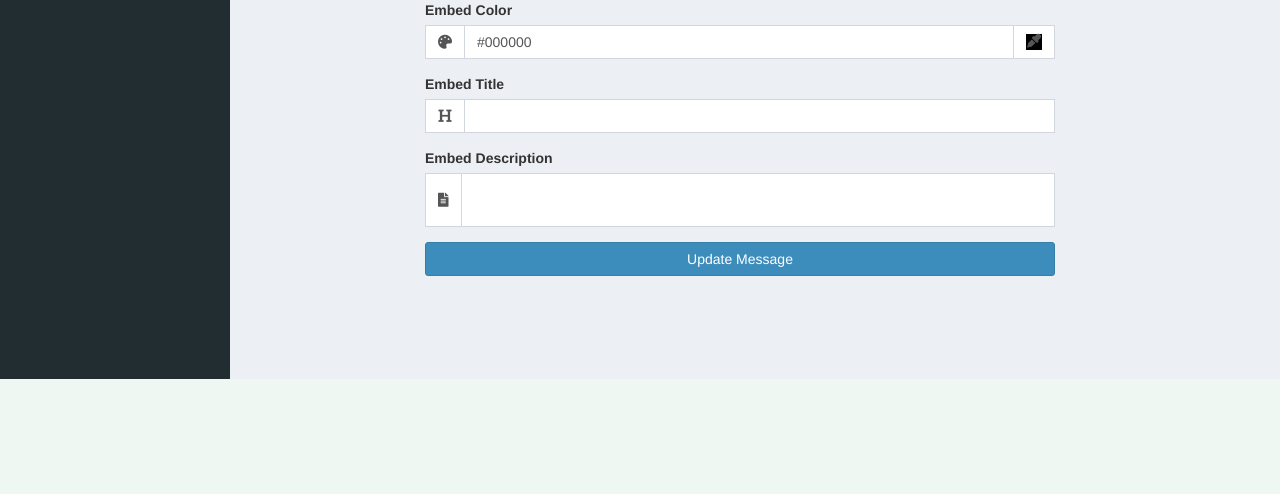
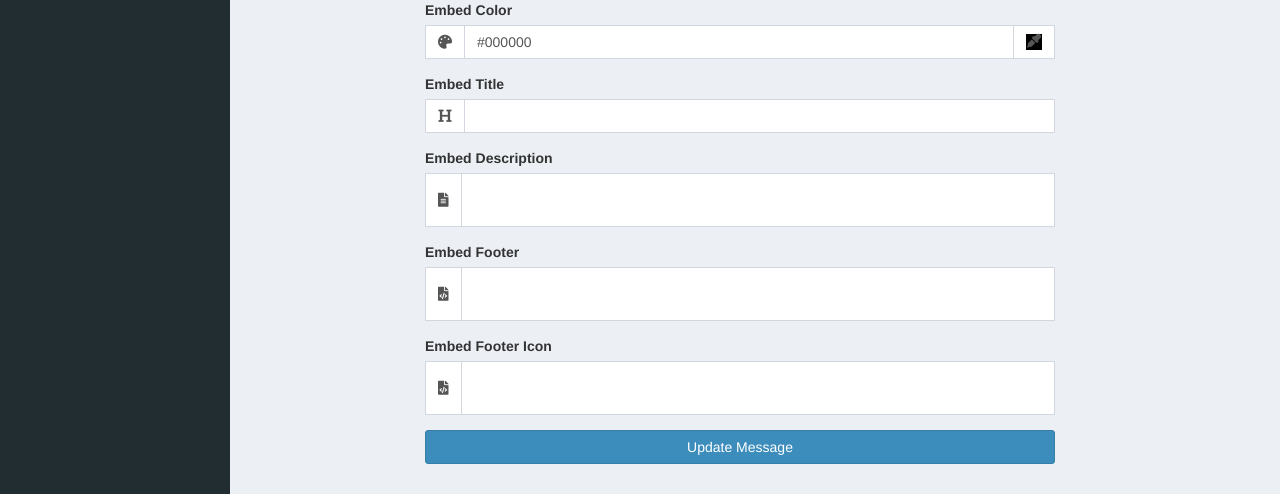
Before and after one commit to reminder-bot/web, a Flask app: template app/templates/reminder_dashboard/advanced_message_editor.html in a window 1280 px wide. Shown: the part 421-915 px from the top of the page. Before the commit the page ends 800 px from the top, so only its background shows below. Run offline with Flask 2, Linux system fonts and the light colour scheme; the template is opened without the code that fills it, so the values that code supplies are empty; parts of the project's set-up code (start-up, migrations or seed data) failed here and were passed over; some libraries are stand-ins or nearby versions; some web fonts are replaced.

Commit message:
footer stuff

```diff
--- a/app/models.py
+++ b/app/models.py
@@ -37,6 +37,7 @@ class User(db.Model):
         current_guilds = set(
             x.guild for x in db.session.query(guild_users)
                 .filter(guild_users.c.user == self.id)
+
         )
 
         for guild in guilds:
@@ -60,6 +61,9 @@ class Embed(db.Model):
 
     title = db.Column(db.String(256), nullable=False, default='')
     description = db.Column(db.String(2048), nullable=False, default='')
+    footer = db.Column(db.String(2048), nullable=False, default='')
+    footer_icon = db.Column(db.String(512), nullable=True)
+
     color = db.Column(MEDIUMINT(unsigned=True), nullable=False, default=0x0)
 
 
@@ -154,8 +158,6 @@ class Channel(db.Model):
 class Reminder(db.Model):
     __tablename__ = 'reminders'
 
-    __table_args__ = (db.UniqueConstraint('name', 'channel_id'),)
-
     id = db.Column(INT(unsigned=True), primary_key=True, unique=True)
     uid = db.Column(db.String(64), unique=True, default=lambda: Reminder.create_uid())
 
--- a/app/routes.py
+++ b/app/routes.py
@@ -771,9 +771,13 @@ def update_message(guild_id: int, reminder_uid: str):
             return redirect(url_for('advanced_message_editor', guild_id=guild_id, reminder_uid=reminder_uid))
 
         else:
+            footer_icon = icon if (icon := field('embed_footer_icon')).startswith('https://') else None
+
             reminder.message.embed = Embed(
                 title=field('embed_title'),
                 description=field('embed_description'),
+                footer=field('embed_footer'),
+                footer_icon=footer_icon,
                 color=color.color)
 
     else:
--- a/app/templates/reminder_dashboard/advanced_message_editor.html
+++ b/app/templates/reminder_dashboard/advanced_message_editor.html
@@ -169,6 +169,30 @@ embed_options_display();
                                     <textarea name="embed_description" maxlength="2048" id="embed_description" class="form-control">{{ message.embed.description }}</textarea>
                                 </div>
                             </div>
+
+                            <div class="form-group">
+                                <label for="embed_footer">Embed Footer</label>
+
+                                <div class="input-group">
+                                    <div class="input-group-addon">
+                                        <i class="fa fa-file-code"></i>
+                                    </div>
+
+                                    <textarea name="embed_footer" maxlength="2048" id="embed_footer" class="form-control">{{ message.embed.footer }}</textarea>
+                                </div>
+                            </div>
+
+                            <div class="form-group">
+                                <label for="embed_footer_icon">Embed Footer Icon</label>
+
+                                <div class="input-group">
+                                    <div class="input-group-addon">
+                                        <i class="fa fa-file-code"></i>
+                                    </div>
+
+                                    <textarea name="embed_footer_icon" maxlength="512" id="embed_footer_icon" class="form-control">{{ message.embed.footer_icon }}</textarea>
+                                </div>
+                            </div>
                         </div>
 
                         <div class="form-group">
```
